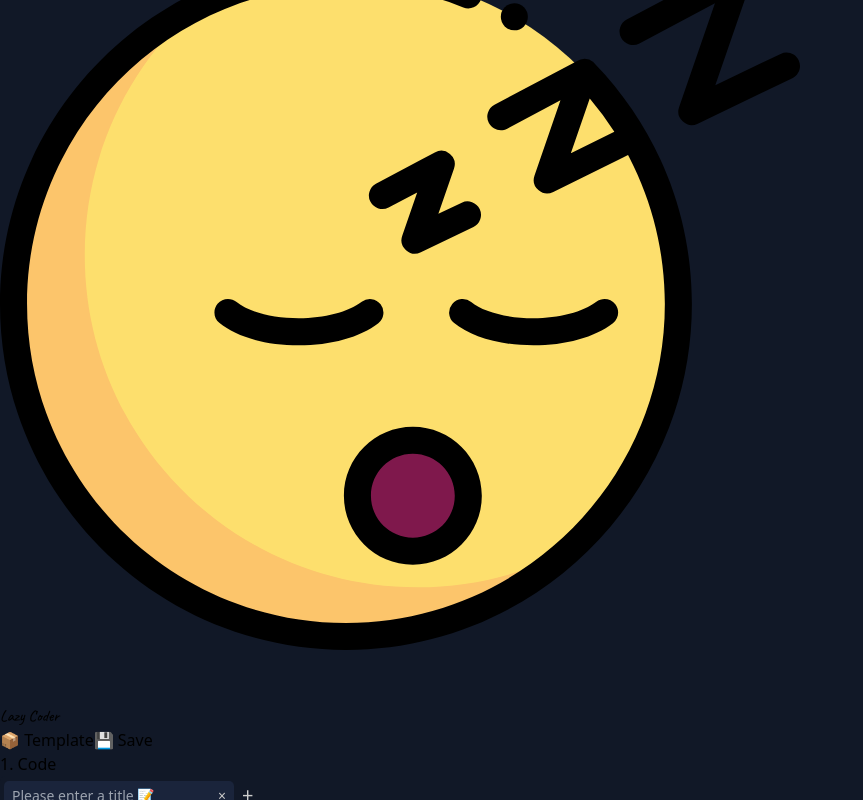
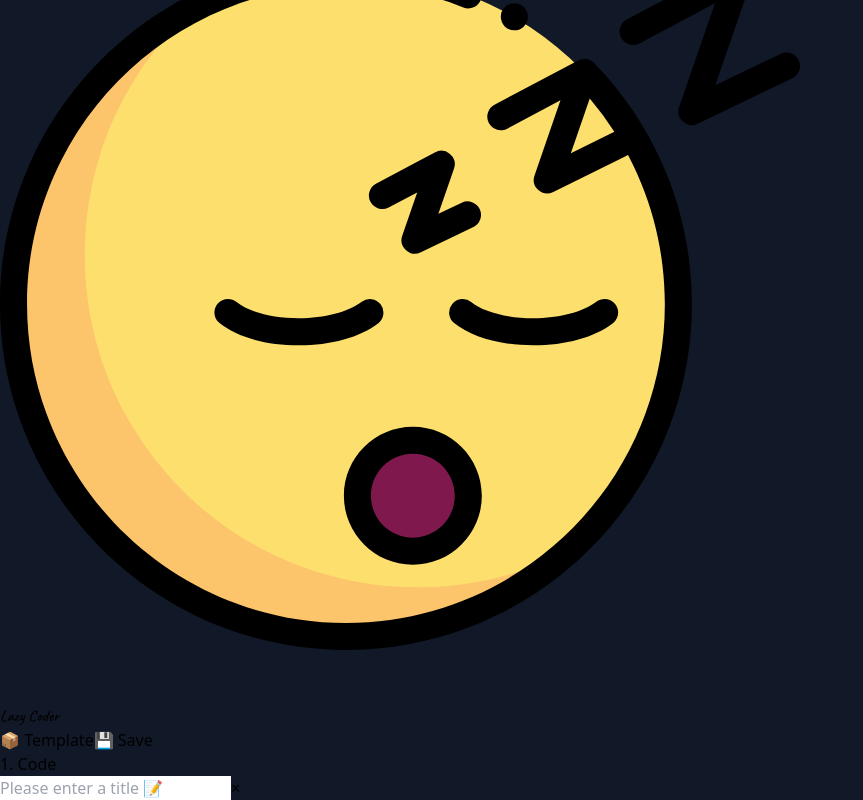
Before and after one commit to peerasak-u/lazy-coder, a Vue app: page / in a window 1280 px wide. Both pictures are taken after a click on the button "Add 📝". Shown: the part 96-896 px from the top of the page, without its empty margins (0-863 px from the left). Built offline with nearby package versions, Linux system fonts and the light colour scheme.

Commit message:
chore: update tab to tailwindcss only

```diff
--- a/src/components/SourceCodeSection.vue
+++ b/src/components/SourceCodeSection.vue
@@ -1,24 +1,24 @@
 <template>
   <h2 class="text-xl font-semibold mb-2">1. Code</h2>
-  <div class="source-code-section mb-4">
-    <div class="tabs" v-if="sourceCodes.length > 0">
+  <div class="flex flex-col mb-4">
+    <div class="flex items-center bg-gray-900 p-1 rounded-t-lg" v-if="sourceCodes.length > 0">
       <div
         v-for="(sourceCode, index) in sourceCodes"
         :key="index"
-        :class="['tab', { 'tab-active': activeTab === index }]"
+        :class="['flex items-center px-2 py-1 bg-gray-900 text-gray-600 mr-1 rounded-lg cursor-pointer', { 'bg-gray-600': activeTab === index }]"
         @click="activeTab = index"
       >
         <input
           v-model="sourceCode.title"
-          class="tab-title"
+          class="bg-transparent border-none text-gray-300 text-sm outline-none"
           type="text"
           placeholder="Please enter a title 📝"
         />
-        <button @click.stop="removeSourceCode(index)" class="tab-close">
+        <button @click.stop="removeSourceCode(index)" class="bg-transparent border-none text-gray-400 text-sm cursor-pointer ml-1">
           &times;
         </button>
       </div>
-      <button @click="addSourceCode" class="add-tab-btn">
+      <button @click="addSourceCode" class="bg-transparent border-none text-gray-400 text-lg cursor-pointer px-1">
         +
       </button>
     </div>
@@ -71,13 +71,13 @@ export default {
   data() {
     return {
       sourceCodes: this.modelValue,
-      activeTab: 0, // Add this new data property
+      activeTab: 0,
     };
   },
   methods: {
     addSourceCode() {
       this.sourceCodes.push({ title: "", content: "" });
-      this.activeTab = this.sourceCodes.length - 1; // Set the active tab to the newly added tab
+      this.activeTab = this.sourceCodes.length - 1;
     },
     removeSourceCode(index) {
       this.sourceCodes.splice(index, 1);
@@ -107,90 +107,19 @@ export default {
 </script>
 
 <style scoped>
-.source-code-section {
-  display: flex;
-  flex-direction: column;
-}
-
-.tabs {
-  display: flex;
-  align-items: center;
-  background-color: #111827;
-  padding: 4px;
-  border-radius: 5px 5px 0 0;
-}
-
-.tab {
-  display: flex;
-  align-items: center;
-  padding: 4px 8px;
-  background-color: #111827;
-  color: #ccc;
-  margin-right: 4px;
-  border-radius: 5px;
-  cursor: pointer;
-}
-
-.tab-active {
-  background-color: #1a243b;
-}
-
-.tab-title {
-  background: transparent;
-  border: none;
-  color: #ccc;
-  font-size: 14px;
-  outline: none;
-}
-
-.tab-close {
-  background: transparent;
-  border: none;
-  color: #ccc;
-  font-size: 14px;
-  cursor: pointer;
-  margin-left: 4px;
-}
-
-.add-tab-btn {
-  background: transparent;
-  border: none;
-  color: #ccc;
-  font-size: 20px;
-  cursor: pointer;
-  padding: 0 4px;
-}
-.editor-container {
-  display: flex;
-  flex-direction: column;
-  align-items: flex-end;
-}
-
-/* required class */
 .my-editor {
-  /* we dont use `language-` classes anymore so thats why we need to add background and text color manually */
   background: #111827;
   color: #ccc;
-
-  /* you must provide font-family font-size line-height. Example: */
   font-family: Fira code, Fira Mono, Consolas, Menlo, Courier, monospace;
   font-size: 14px;
   line-height: 1.5;
   padding: 5px;
-
-  /* max height is 80% of screen hiehgt */
   max-height: 80vh;
   min-height: 10vh;
-
-  /* scrollable in x and y direction */
   overflow: auto;
-
-  /* add rounded corner */
-  /* rounded only bottom left and right */
   border-radius: 0 0 5px 5px;
 }
 
-/* optional class for removing the outline */
 .prism-editor__textarea:focus {
   outline: none;
 }
```
